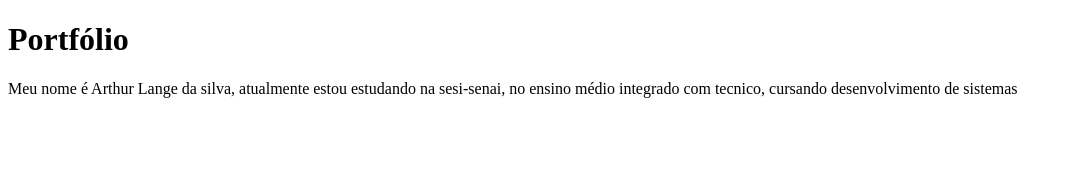
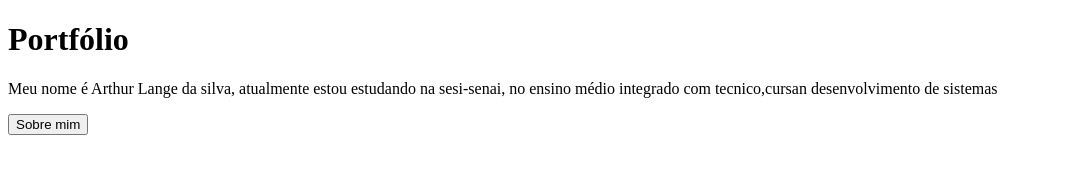
Before and after one commit to Arthur-lange/portf-lio, a plain HTML site: page index.html in a window 1280 px wide. Shown: the whole page, without its empty margins (0-1072 px from the left). Drawn offline with Linux system fonts and the light colour scheme.

Commit message:
primeiro

```diff
--- a/index.html
+++ b/index.html
@@ -7,6 +7,8 @@
 </head>
 <body>
     <h1>Portfólio</h1>
-    <p>Meu nome é Arthur Lange da silva, atualmente estou estudando na sesi-senai, no ensino médio integrado com tecnico, cursando desenvolvimento de sistemas</p>
+    <p>Meu nome é Arthur Lange da silva, atualmente estou estudando na sesi-senai, no ensino médio integrado com tecnico,cursan desenvolvimento de sistemas</p>
 </body>
 </html>
+<button> Sobre mim
+</button>
```
